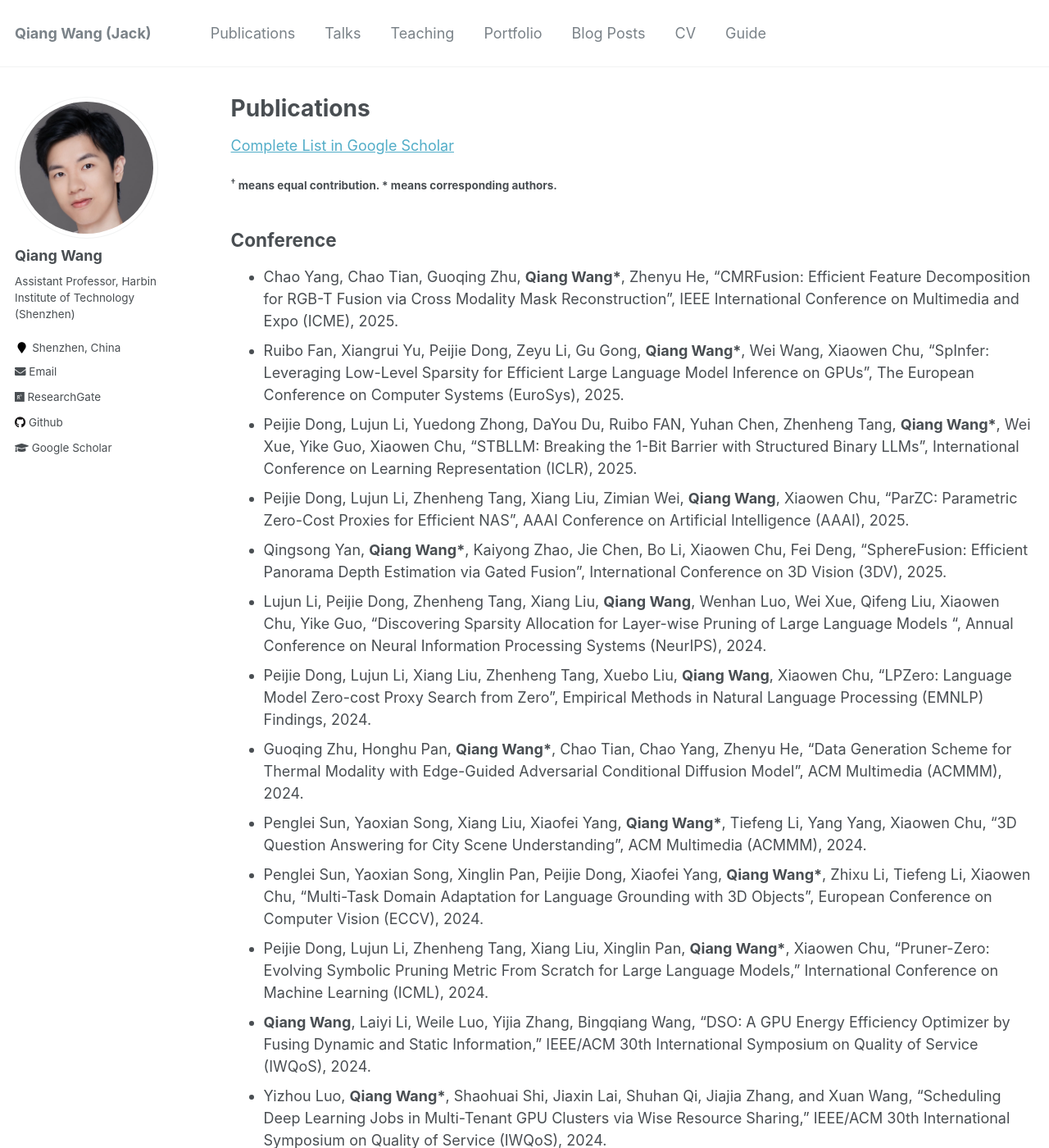
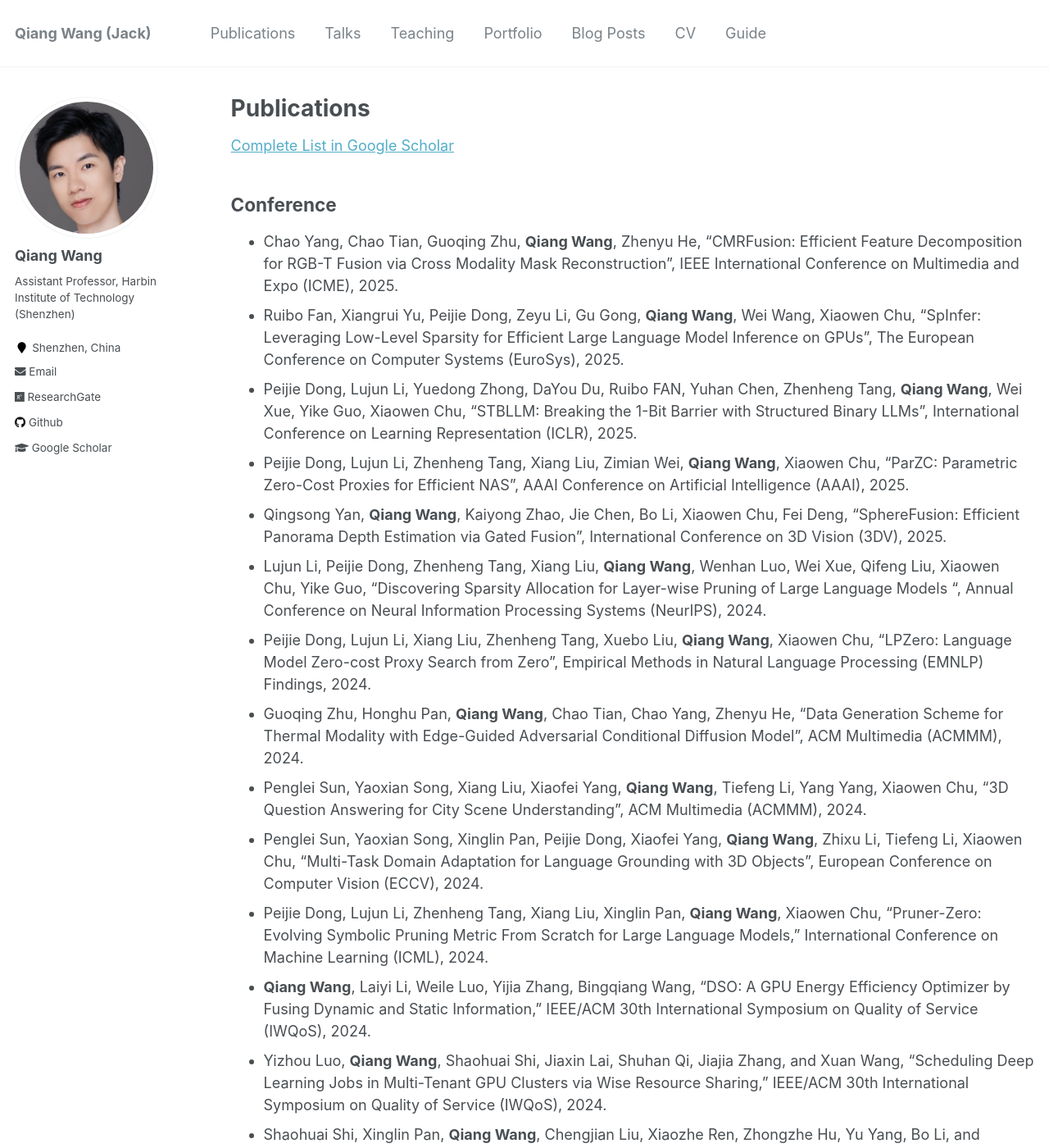
Before and after one commit to blackjack2015/blackjack2015.github.io, a Jekyll site: the page built from _pages/publications.md, in a window 1280 px wide and 1400 px high. Shown: the whole window at 82% size. Built offline with Jekyll 4.4.1, drawn with Linux system fonts in a browser that asks for light colours; some of the changed text lies outside the part shown.

Commit message:
Update publications.md

```diff
--- a/_pages/publications.md
+++ b/_pages/publications.md
@@ -15,29 +15,29 @@ author_profile: true
 {% for post in site.publications reversed %}
   {% include archive-single.html %}
 {% endfor %}
+#### <sup>&dagger;</sup> means equal contribution. \* means corresponding authors.
 -->
 [Complete List in Google Scholar](https://scholar.google.com/citations?user=6YzjcNgAAAAJ&hl=en)
-#### <sup>&dagger;</sup> means equal contribution. \* means corresponding authors.
 
 ## Conference
-+ Chao Yang, Chao Tian, Guoqing Zhu, **Qiang Wang\***, Zhenyu He, "CMRFusion: Efficient Feature Decomposition for RGB-T Fusion via Cross Modality Mask Reconstruction", IEEE International Conference on Multimedia and Expo (ICME), 2025.
-+ Ruibo Fan, Xiangrui Yu, Peijie Dong, Zeyu Li, Gu Gong, **Qiang Wang\***, Wei Wang, Xiaowen Chu, "SpInfer: Leveraging Low-Level Sparsity for Efficient Large Language Model Inference on GPUs", The European Conference on Computer Systems (EuroSys), 2025.
-+ Peijie Dong, Lujun Li, Yuedong Zhong, DaYou Du, Ruibo FAN, Yuhan Chen, Zhenheng Tang, **Qiang Wang\***, Wei Xue, Yike Guo, Xiaowen Chu, "STBLLM: Breaking the 1-Bit Barrier with Structured Binary LLMs", International Conference on Learning Representation (ICLR), 2025.
++ Chao Yang, Chao Tian, Guoqing Zhu, **Qiang Wang**, Zhenyu He, "CMRFusion: Efficient Feature Decomposition for RGB-T Fusion via Cross Modality Mask Reconstruction", IEEE International Conference on Multimedia and Expo (ICME), 2025.
++ Ruibo Fan, Xiangrui Yu, Peijie Dong, Zeyu Li, Gu Gong, **Qiang Wang**, Wei Wang, Xiaowen Chu, "SpInfer: Leveraging Low-Level Sparsity for Efficient Large Language Model Inference on GPUs", The European Conference on Computer Systems (EuroSys), 2025.
++ Peijie Dong, Lujun Li, Yuedong Zhong, DaYou Du, Ruibo FAN, Yuhan Chen, Zhenheng Tang, **Qiang Wang**, Wei Xue, Yike Guo, Xiaowen Chu, "STBLLM: Breaking the 1-Bit Barrier with Structured Binary LLMs", International Conference on Learning Representation (ICLR), 2025.
 + Peijie Dong, Lujun Li, Zhenheng Tang, Xiang Liu, Zimian Wei, **Qiang Wang**, Xiaowen Chu, "ParZC: Parametric Zero-Cost Proxies for Efficient NAS", AAAI Conference on Artificial Intelligence (AAAI), 2025.
-+ Qingsong Yan, **Qiang Wang\***, Kaiyong Zhao, Jie Chen, Bo Li, Xiaowen Chu, Fei Deng, "SphereFusion: Efficient Panorama Depth Estimation via Gated Fusion", International Conference on 3D Vision (3DV), 2025.
++ Qingsong Yan, **Qiang Wang**, Kaiyong Zhao, Jie Chen, Bo Li, Xiaowen Chu, Fei Deng, "SphereFusion: Efficient Panorama Depth Estimation via Gated Fusion", International Conference on 3D Vision (3DV), 2025.
 + Lujun Li, Peijie Dong, Zhenheng Tang, Xiang Liu, **Qiang Wang**, Wenhan Luo, Wei Xue, Qifeng Liu, Xiaowen Chu, Yike Guo, "Discovering Sparsity Allocation for Layer-wise Pruning of Large Language Models
 ", Annual Conference on Neural Information Processing Systems (NeurIPS), 2024.
 + Peijie Dong, Lujun Li, Xiang Liu, Zhenheng Tang, Xuebo Liu, **Qiang Wang**, Xiaowen Chu, "LPZero: Language Model Zero-cost Proxy Search from Zero", Empirical Methods in Natural Language Processing (EMNLP) Findings, 2024.
-+ Guoqing Zhu, Honghu Pan, **Qiang Wang\***, Chao Tian, Chao Yang, Zhenyu He, "Data Generation Scheme for Thermal Modality with Edge-Guided Adversarial Conditional Diffusion Model", ACM Multimedia (ACMMM), 2024.
-+ Penglei Sun, Yaoxian Song, Xiang Liu, Xiaofei Yang, **Qiang Wang\***, Tiefeng Li, Yang Yang, Xiaowen Chu, "3D Question Answering for City Scene Understanding", ACM Multimedia (ACMMM), 2024.
-+ Penglei Sun, Yaoxian Song, Xinglin Pan, Peijie Dong, Xiaofei Yang, **Qiang Wang\***, Zhixu Li, Tiefeng Li, Xiaowen Chu, "Multi-Task Domain Adaptation for Language Grounding with 3D Objects", European Conference on Computer Vision (ECCV), 2024.
-+ Peijie Dong, Lujun Li, Zhenheng Tang, Xiang Liu, Xinglin Pan, **Qiang Wang\***, Xiaowen Chu, "Pruner-Zero: Evolving Symbolic Pruning Metric From Scratch for Large Language Models," International Conference on Machine Learning (ICML), 2024.
++ Guoqing Zhu, Honghu Pan, **Qiang Wang**, Chao Tian, Chao Yang, Zhenyu He, "Data Generation Scheme for Thermal Modality with Edge-Guided Adversarial Conditional Diffusion Model", ACM Multimedia (ACMMM), 2024.
++ Penglei Sun, Yaoxian Song, Xiang Liu, Xiaofei Yang, **Qiang Wang**, Tiefeng Li, Yang Yang, Xiaowen Chu, "3D Question Answering for City Scene Understanding", ACM Multimedia (ACMMM), 2024.
++ Penglei Sun, Yaoxian Song, Xinglin Pan, Peijie Dong, Xiaofei Yang, **Qiang Wang**, Zhixu Li, Tiefeng Li, Xiaowen Chu, "Multi-Task Domain Adaptation for Language Grounding with 3D Objects", European Conference on Computer Vision (ECCV), 2024.
++ Peijie Dong, Lujun Li, Zhenheng Tang, Xiang Liu, Xinglin Pan, **Qiang Wang**, Xiaowen Chu, "Pruner-Zero: Evolving Symbolic Pruning Metric From Scratch for Large Language Models," International Conference on Machine Learning (ICML), 2024.
 + **Qiang Wang**, Laiyi Li, Weile Luo, Yijia Zhang, Bingqiang Wang, "DSO: A GPU Energy Efficiency Optimizer by Fusing Dynamic and Static Information," IEEE/ACM 30th International Symposium on Quality of Service (IWQoS), 2024.
-+ Yizhou Luo, **Qiang Wang\***, Shaohuai Shi, Jiaxin Lai, Shuhan Qi, Jiajia Zhang, and Xuan Wang, "Scheduling Deep Learning Jobs in Multi-Tenant GPU Clusters via Wise Resource Sharing," IEEE/ACM 30th International Symposium on Quality of Service (IWQoS), 2024.
-+ Shaohuai Shi, Xinglin Pan, **Qiang Wang\***, Chengjian Liu, Xiaozhe Ren, Zhongzhe Hu, Yu Yang, Bo Li, and Xiaowen Chu, "ScheMoE: An Extensible Mixture-of-Experts Distributed Training System with Tasks Scheduling", EuroSys 2024, Athens, Greece, April 22-25, 2024.
-+ Weile Luo, Ruibo Fan, Zongpeng Li, Dayou Du, **Qiang Wang\***, Xiaowen Chu, "Benchmarking and Dissecting the Nvidia Hopper GPU Architecture", IEEE International Parallel and Distributed Processing Symposium (IPDPS), 2024.
-+ Qingsong Yan, **Qiang Wang\***, Kaiyong Zhao, Jie Chen, Bo Li, Xiaowen Chu, Fei Deng, "CF-NeRF: Camera Parameter Free Neural Radiance Fields with Incremental Learning", AAAI Conference on Artificial Intelligence (AAAI), 2024.
-+ Yijia Zhang, **Qiang Wang\***, Zhe Lin, Pengxiang Xu, Bingqiang Wang, "Improving GPU Energy Efficiency through an Application-transparent Frequency Scaling Policy with Performance Assurance", The European Conference on Computer Systems (EuroSys), 2024.
++ Yizhou Luo, **Qiang Wang**, Shaohuai Shi, Jiaxin Lai, Shuhan Qi, Jiajia Zhang, and Xuan Wang, "Scheduling Deep Learning Jobs in Multi-Tenant GPU Clusters via Wise Resource Sharing," IEEE/ACM 30th International Symposium on Quality of Service (IWQoS), 2024.
++ Shaohuai Shi, Xinglin Pan, **Qiang Wang**, Chengjian Liu, Xiaozhe Ren, Zhongzhe Hu, Yu Yang, Bo Li, and Xiaowen Chu, "ScheMoE: An Extensible Mixture-of-Experts Distributed Training System with Tasks Scheduling", EuroSys 2024, Athens, Greece, April 22-25, 2024.
++ Weile Luo, Ruibo Fan, Zongpeng Li, Dayou Du, **Qiang Wang**, Xiaowen Chu, "Benchmarking and Dissecting the Nvidia Hopper GPU Architecture", IEEE International Parallel and Distributed Processing Symposium (IPDPS), 2024.
++ Qingsong Yan, **Qiang Wang**, Kaiyong Zhao, Jie Chen, Bo Li, Xiaowen Chu, Fei Deng, "CF-NeRF: Camera Parameter Free Neural Radiance Fields with Incremental Learning", AAAI Conference on Artificial Intelligence (AAAI), 2024.
++ Yijia Zhang, **Qiang Wang**, Zhe Lin, Pengxiang Xu, Bingqiang Wang, "Improving GPU Energy Efficiency through an Application-transparent Frequency Scaling Policy with Performance Assurance", The European Conference on Computer Systems (EuroSys), 2024.
 + Zhenheng Tang, Yuxin Wang, Xin He, Longteng Zhang, Xinglin Pan, **Qiang Wang**, Rongfei Zeng, Shaohuai Shi, Bingsheng He, and Xiaowen Chu, "FusionAI: Decentralized Training and Deploying LLMs with Massive Consumer-Level GPUs," Symposium on Large Language Models (LLM 2023) with IJCAI 2023, Macao, China, August 21, 2023.
 + Ruiqi Zhang, Jie Chen, **Qiang Wang**, "Explicify Neural Implicit Fields for Efficient Dynamic Human Avatar Modeling via a Neural Explicit Surface", ACM International Conference on Multimedia (ACMMM), 2023.
 + Qingsong Yan<sup>&dagger;</sup>, **Qiang Wang**<sup>&dagger;</sup>, Kaiyong Zhao, Bo Li, Xiaowen Chu, Fei Deng, "Rethinking Disparity: A depth range free Multi-View Stereo based on Disparity", AAAI Conference on Artificial Intelligence (AAAI), 2023.
```
